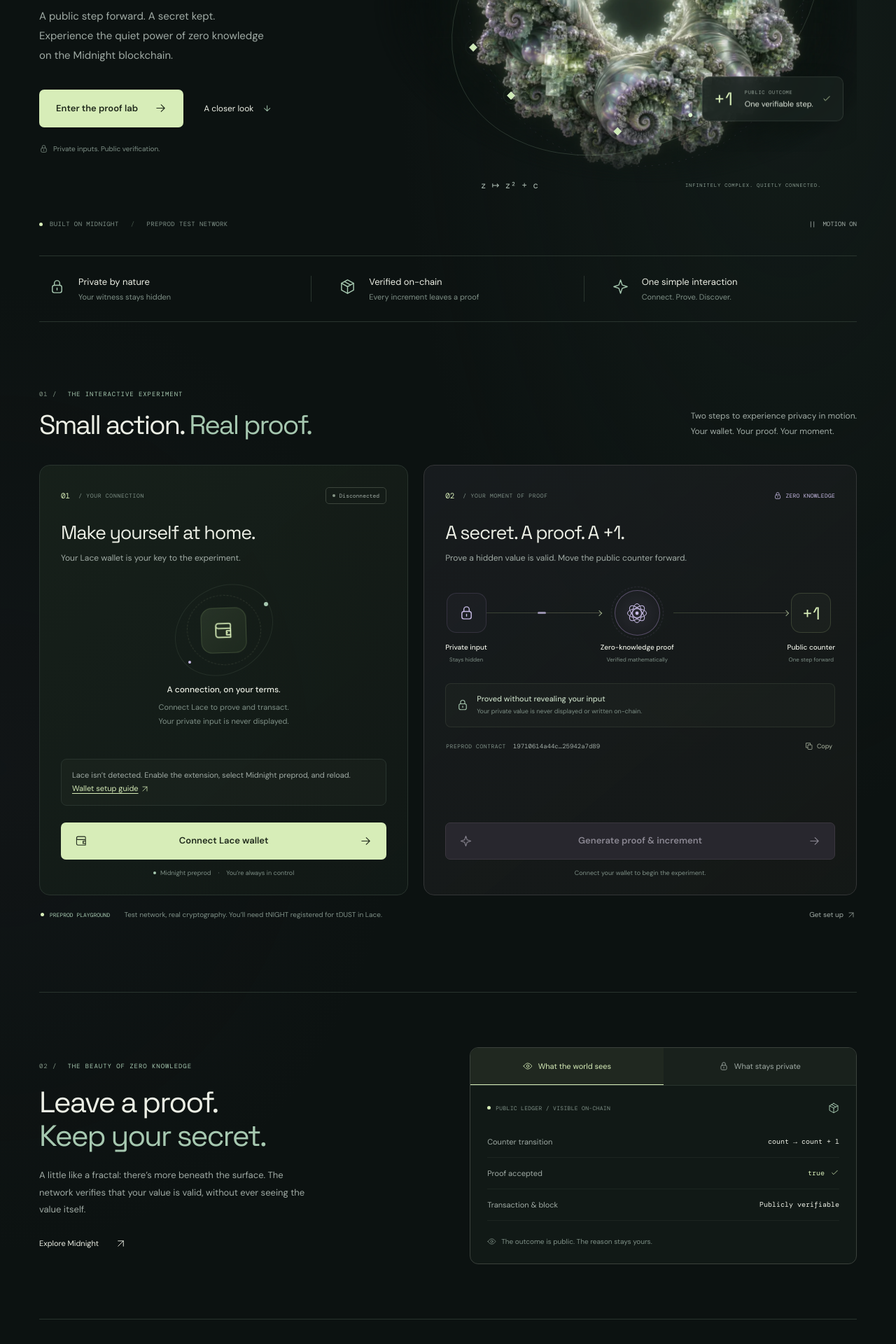
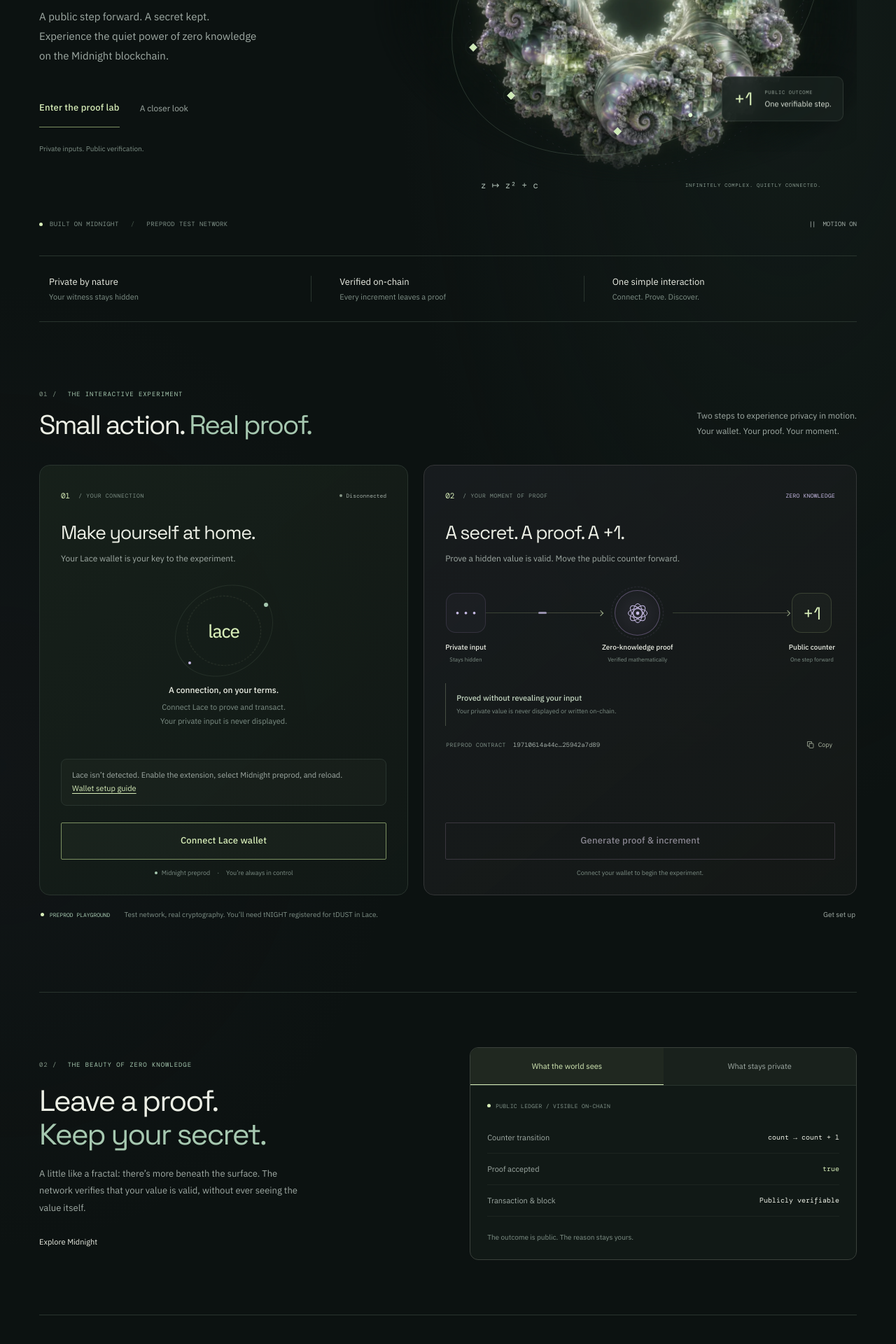
Before and after one commit to ashuujha/midnight-private-counter, a React (Vite) app: page / in a window 1280 px wide. Shown: the part 440-2360 px from the top of the page at 70% size. Built offline with nearby package versions, Linux system fonts and the light colour scheme.

Commit message:
style: refine body typography and simplify interface controls

```diff
--- a/src/App.tsx
+++ b/src/App.tsx
@@ -68,7 +68,7 @@ export default function App() {
             target="_blank"
             rel="noreferrer"
           >
-            Source <Icon name="external" />
+            Source
           </a>
         </nav>
         <a className="header-cta" href="#proof-lab">
@@ -76,7 +76,6 @@ export default function App() {
             className={`tiny-indicator ${status === 'connected' ? '' : 'muted-dot'}`}
           />
           {status === 'connected' ? 'Wallet connected' : 'Launch app'}
-          <Icon name="external" />
         </a>
       </header>
 
@@ -100,14 +99,13 @@ export default function App() {
             </p>
             <div className="hero-actions">
               <a className="button button-primary hero-cta" href="#proof-lab">
-                Enter the proof lab <Icon name="arrow" />
+                Enter the proof lab
               </a>
               <a className="hero-secondary" href="#privacy">
-                A closer look <span>↓</span>
+                A closer look
               </a>
             </div>
             <div className="hero-note">
-              <Icon name="lock" />
               <span>Private inputs. Public verification.</span>
             </div>
           </div>
@@ -140,19 +138,16 @@ export default function App() {
           aria-label="The experiment at a glance"
         >
           <div>
-            <Icon name="lock" />
             <span>Private by nature</span>
             <span className="principle-detail">Your witness stays hidden</span>
           </div>
           <div>
-            <Icon name="cube" />
             <span>Verified on-chain</span>
             <span className="principle-detail">
               Every increment leaves a proof
             </span>
           </div>
           <div>
-            <Icon name="spark" />
             <span>One simple interaction</span>
             <span className="principle-detail">Connect. Prove. Discover.</span>
           </div>
@@ -202,7 +197,7 @@ export default function App() {
               target="_blank"
               rel="noreferrer"
             >
-              Get set up <Icon name="external" />
+              Get set up
             </a>
           </div>
         </section>
@@ -231,14 +226,14 @@ export default function App() {
           target="_blank"
           rel="noreferrer"
         >
-          Documentation <Icon name="external" />
+          Documentation
         </a>
         <a
           href="https://github.com/ashuujha/midnight-private-counter"
           target="_blank"
           rel="noreferrer"
         >
-          GitHub <Icon name="external" />
+          GitHub
         </a>
       </footer>
     </div>
--- a/src/components/CircuitCall.tsx
+++ b/src/components/CircuitCall.tsx
@@ -98,9 +98,7 @@ export function CircuitCall() {
         <span className="step-label">
           02 <span>/ YOUR MOMENT OF PROOF</span>
         </span>
-        <span className="privacy-chip">
-          <Icon name="lock" /> ZERO KNOWLEDGE
-        </span>
+        <span className="privacy-chip">ZERO KNOWLEDGE</span>
       </div>
       <h3 id="circuit-heading">A secret. A proof. A +1.</h3>
       <p className="panel-copy">
@@ -113,7 +111,7 @@ export function CircuitCall() {
       >
         <div className="journey-node">
           <div className="journey-symbol private-symbol">
-            <Icon name="lock" />
+            <span aria-hidden="true">•••</span>
           </div>
           <strong>Private input</strong>
           <span>Stays hidden</span>
@@ -139,7 +137,6 @@ export function CircuitCall() {
       </div>
 
       <div className="privacy-callout">
-        <Icon name="lock" />
         <div>
           <strong>Proved without revealing your input</strong>
           <span>
@@ -216,13 +213,11 @@ export function CircuitCall() {
           onClick={() => void callCircuit()}
           disabled={status !== 'connected' || busy || !addressReady}
         >
-          <Icon name={result ? 'refresh' : 'spark'} />
           {busy
             ? 'Proof in progress…'
             : result
               ? 'Prove another increment'
               : 'Generate proof & increment'}
-          <Icon name="arrow" />
         </button>
         <span className="button-hint">
           {status !== 'connected'
--- a/src/components/FractalScene.tsx
+++ b/src/components/FractalScene.tsx
@@ -1,5 +1,4 @@
 import { useRef, type PointerEvent } from 'react';
-import { Icon } from './Icon';
 
 export function FractalScene({ motion }: { motion: boolean }) {
   const stage = useRef<HTMLDivElement>(null);
@@ -103,9 +102,6 @@ export function FractalScene({ motion }: { motion: boolean }) {
         </svg>
       </div>
       <div className="floating-label label-private">
-        <span className="label-symbol">
-          <Icon name="lock" />
-        </span>
         <div>
           <span>PRIVATE WITNESS</span>
           <strong>Hidden from the chain.</strong>
@@ -118,7 +114,6 @@ export function FractalScene({ motion }: { motion: boolean }) {
           <span>PUBLIC OUTCOME</span>
           <strong>One verifiable step.</strong>
         </div>
-        <Icon name="check" />
       </div>
       <div className="scene-coordinate coordinate-bottom">
         <span>z ↦ z² + c</span>
--- a/src/components/Icon.tsx
+++ b/src/components/Icon.tsx
@@ -1,36 +1,8 @@
 import type { ReactNode, SVGProps } from 'react';
 
-type IconName =
-  | 'arrow'
-  | 'external'
-  | 'wallet'
-  | 'lock'
-  | 'check'
-  | 'copy'
-  | 'refresh'
-  | 'pause'
-  | 'play'
-  | 'cube'
-  | 'code'
-  | 'eye'
-  | 'spark'
-  | 'disconnect';
+type IconName = 'check' | 'copy' | 'refresh' | 'pause' | 'play';
 
 const paths: Record<IconName, ReactNode> = {
-  arrow: <path d="M4 12h15M13 5l7 7-7 7" />,
-  external: <path d="M6 18 18 6M6 6h12v12" />,
-  wallet: (
-    <>
-      <path d="M20 8V5a2 2 0 0 0-2-2H5a3 3 0 0 0 0 6h15v11H5a3 3 0 0 1-3-3V6" />
-      <path d="M20 12h-5v5h5M16 14.5h.1" />
-    </>
-  ),
-  lock: (
-    <>
-      <rect x="5" y="10" width="14" height="11" rx="3" />
-      <path d="M8 10V7a4 4 0 0 1 8 0v3M12 14v3" />
-    </>
-  ),
   check: <path d="m5 12 4 4L19 6" />,
   copy: (
     <>
@@ -43,23 +15,6 @@ const paths: Record<IconName, ReactNode> = {
   ),
   pause: <path d="M8 5v14M16 5v14" />,
   play: <path d="m8 4 12 8-12 8V4Z" />,
-  cube: (
-    <>
-      <path d="m12 2 9 5v10l-9 5-9-5V7l9-5Z" />
-      <path d="m3 7 9 5 9-5M12 12v10M7.5 4.5l9 5" />
-    </>
-  ),
-  code: <path d="m7 7-5 5 5 5M17 7l5 5-5 5M14 4l-4 16" />,
-  eye: (
-    <>
-      <path d="M2 12s4-7 10-7 10 7 10 7-4 7-10 7S2 12 2 12Z" />
-      <circle cx="12" cy="12" r="3" />
-    </>
-  ),
-  spark: (
-    <path d="m12 2 2.5 7.5L22 12l-7.5 2.5L12 22l-2.5-7.5L2 12l7.5-2.5L12 2Z" />
-  ),
-  disconnect: <path d="M9 5H4v14h5M9 12h12m-4-4 4 4-4 4" />,
 };
 
 export function Icon({
--- a/src/components/PrivacyExplainer.tsx
+++ b/src/components/PrivacyExplainer.tsx
@@ -1,5 +1,4 @@
 import { useState, type KeyboardEvent } from 'react';
-import { Icon } from './Icon';
 
 export function PrivacyExplainer() {
   const [view, setView] = useState<'public' | 'private'>('public');
@@ -45,7 +44,7 @@ export function PrivacyExplainer() {
           target="_blank"
           rel="noreferrer"
         >
-          Explore Midnight <Icon name="external" />
+          Explore Midnight
         </a>
       </div>
       <div className="privacy-browser">
@@ -66,7 +65,6 @@ export function PrivacyExplainer() {
               onClick={() => setView(tab)}
               onKeyDown={onTabKey}
             >
-              <Icon name={tab === 'public' ? 'eye' : 'lock'} />
               {tab === 'public' ? 'What the world sees' : 'What stays private'}
             </button>
           ))}
@@ -86,7 +84,6 @@ export function PrivacyExplainer() {
                 ? 'PUBLIC LEDGER / VISIBLE ON-CHAIN'
                 : 'PRIVATE WITNESS / NEVER RENDERED'}
             </span>
-            <Icon name={view === 'public' ? 'cube' : 'lock'} />
           </div>
           {view === 'public' ? (
             <>
@@ -96,18 +93,13 @@ export function PrivacyExplainer() {
               </div>
               <div className="inspector-line">
                 <span>Proof accepted</span>
-                <strong className="accepted">
-                  true <Icon name="check" />
-                </strong>
+                <strong className="accepted">true</strong>
               </div>
               <div className="inspector-line">
                 <span>Transaction &amp; block</span>
                 <strong>Publicly verifiable</strong>
               </div>
-              <p>
-                <Icon name="eye" /> The outcome is public. The reason stays
-                yours.
-              </p>
+              <p>The outcome is public. The reason stays yours.</p>
             </>
           ) : (
             <>
@@ -125,10 +117,7 @@ export function PrivacyExplainer() {
                 <span>On-chain disclosure</span>
                 <strong>Validity only</strong>
               </div>
-              <p>
-                <Icon name="lock" /> This illustration never reads your private
-                input.
-              </p>
+              <p>This illustration never reads your private input.</p>
             </>
           )}
         </div>
--- a/src/components/WalletConnect.tsx
+++ b/src/components/WalletConnect.tsx
@@ -123,7 +123,7 @@ export function WalletConnect() {
                   ? 'Register tNIGHT using Generate tDUST in Lace.'
                   : dustBalance?.balance === 0n
                     ? 'Waiting for DUST to accrue. Keep Lace fully synced.'
-                    : 'Ready for a little zero-knowledge magic.'}
+                    : 'DUST available for transaction fees.'}
             </p>
           </div>
         </div>
@@ -132,9 +132,7 @@ export function WalletConnect() {
           <div className="wallet-orbit" aria-hidden="true">
             <span className="wallet-orbit-ring" />
             <span className="wallet-orbit-ring inner" />
-            <div className="wallet-symbol">
-              <Icon name="wallet" />
-            </div>
+            <span className="wallet-symbol">lace</span>
             <i className="orbit-dot dot-one" />
             <i className="orbit-dot dot-two" />
           </div>
@@ -161,7 +159,7 @@ export function WalletConnect() {
             target="_blank"
             rel="noreferrer"
           >
-            Wallet setup guide <Icon name="external" />
+            Wallet setup guide
           </a>
         </p>
       )}
@@ -175,7 +173,6 @@ export function WalletConnect() {
           onClick={connected ? disconnect : () => void connect()}
           disabled={status === 'detecting' || status === 'connecting'}
         >
-          <Icon name={connected ? 'disconnect' : 'wallet'} />
           {status === 'detecting'
             ? 'Detecting Lace…'
             : status === 'connecting'
@@ -183,7 +180,6 @@ export function WalletConnect() {
               : connected
                 ? 'Disconnect wallet'
                 : 'Connect Lace wallet'}
-          {!connected && <Icon name="arrow" />}
         </button>
         <span className="button-hint">
           <span className="tiny-indicator" /> Midnight {networkId}{' '}
--- a/src/styles.css
+++ b/src/styles.css
@@ -1,6 +1,6 @@
 @font-face {
-  font-family: 'DM Sans';
-  src: url('/fonts/dm-sans-latin.woff2') format('woff2');
+  font-family: 'IBM Plex Sans';
+  src: url('/fonts/ibm-plex-sans-latin.woff2') format('woff2');
   font-style: normal;
   font-weight: 400 700;
   font-display: swap;
@@ -21,7 +21,7 @@
 }
 
 :root {
-  font-family: 'DM Sans', sans-serif;
+  font-family: var(--body);
   color: #ecefe5;
   background: #0c1211;
   font-synthesis: none;
@@ -37,6 +37,7 @@
   --mint: #a6c8b0;
   --lavender: #c8bce6;
   --mono: 'DM Mono', monospace;
+  --body: 'IBM Plex Sans', sans-serif;
   --display: 'Space Grotesk', sans-serif;
 }
 
@@ -160,23 +161,14 @@ svg {
 .lab-footnote a:hover {
   color: var(--lime);
 }
-.main-nav svg {
-  width: 14px;
-  height: 14px;
-}
 .header-cta {
   display: inline-flex;
   align-items: center;
   gap: 12px;
   padding: 13px 18px;
   border: 1px solid #3e4b3f;
-  border-radius: 7px;
+  border-radius: 2px;
   font-size: 12px;
-}
-.header-cta svg {
-  width: 16px;
-  height: 16px;
-  margin-left: 9px;
 }
 .header-cta:hover {
   background: #1e2b22;
@@ -258,63 +250,68 @@ svg {
   min-height: 53px;
   padding: 15px 20px;
   border: 1px solid transparent;
-  border-radius: 7px;
+  border-radius: 2px;
   font-size: 13px;
-  font-weight: 600;
+  font-weight: 500;
+  letter-spacing: 0.015em;
   line-height: 1.4;
 }
 .button-primary {
-  color: #202a1c;
-  background: var(--lime);
+  color: var(--lime);
+  background: #d7edb808;
+  border-color: #7c9062;
 }
 .button-primary:hover:not(:disabled) {
-  background: #e6f6d0;
-  transform: translateY(-2px);
+  background: #d7edb815;
+  border-color: var(--lime);
 }
 .button-secondary {
   color: #bdcbbf;
-  background: #1c2722;
+  background: transparent;
   border-color: #354239;
 }
 .button-secondary:hover:not(:disabled) {
   border-color: var(--mint);
-  background: #283a2c;
+  background: #a6c8b00a;
 }
 .button-lavender {
-  color: #211c2b;
-  background: var(--lavender);
+  color: var(--lavender);
+  background: #c8bce608;
+  border-color: #88769f;
 }
 .button-lavender:hover:not(:disabled) {
-  transform: translateY(-2px);
-  background: #ddd1f7;
+  background: #c8bce615;
+  border-color: var(--lavender);
 }
 .button:disabled {
   color: #8a8792;
-  background: #28272e;
+  background: transparent;
   border-color: #3b373f;
-}
-.button svg {
-  width: 17px;
-  height: 17px;
 }
 .hero-cta {
   width: auto;
-  gap: 24px;
-  padding-inline: 23px;
+  padding: 12px 0;
   min-height: 54px;
+  border: 0;
+  border-bottom: 1px solid #7c9062;
+  border-radius: 0;
+  background: transparent;
+}
+.hero-cta:hover:not(:disabled) {
+  color: var(--ink);
+  background: transparent;
+  border-color: var(--lime);
 }
 .hero-secondary {
   display: inline-flex;
   align-items: center;
   gap: 14px;
   font-size: 12px;
-}
-.hero-secondary span {
-  color: var(--mint);
-  transition: transform 0.3s;
-}
-.hero-secondary:hover span {
-  transform: translateY(4px);
+  min-height: 44px;
+  color: var(--muted);
+}
+.hero-secondary:hover {
+  color: var(--ink);
 }
 .hero-note {
   display: flex;
@@ -323,10 +320,6 @@ svg {
   margin-top: 24px;
   color: var(--subtle);
   font-size: 10px;
-}
-.hero-note svg {
-  width: 13px;
-  height: 13px;
 }
 .hero-bottom {
   position: absolute;
@@ -535,22 +528,6 @@ svg {
   bottom: 19%;
   animation-delay: -4s;
 }
-.label-public > svg {
-  width: 14px;
-  height: 14px;
-  color: var(--lime);
-}
-.label-symbol {
-  display: grid;
-  place-items: center;
-  width: 30px;
-  height: 34px;
-  color: var(--lavender);
-}
-.label-symbol svg {
-  width: 21px;
-  height: 21px;
-}
 .increment-symbol {
   font-family: var(--display);
   font-size: 26px;
@@ -568,7 +545,7 @@ svg {
 }
 .principles-strip > div {
   display: grid;
-  grid-template-columns: 28px auto;
+  grid-template-columns: 1fr;
   gap: 6px 14px;
   padding: 0 40px;
   border-right: 1px solid var(--line);
@@ -578,13 +555,6 @@ svg {
 }
 .principles-strip > div:last-child {
   border: 0;
-}
-.principles-strip svg {
-  grid-row: span 2;
-  color: var(--mint);
-  margin-top: 4px;
-  width: 23px;
-  height: 23px;
 }
 .principles-strip span {
   font-size: 13px;
@@ -668,9 +638,7 @@ svg {
   display: flex;
   align-items: center;
   gap: 6px;
-  padding: 6px 9px;
-  border: 1px solid #3c453c;
-  border-radius: 5px;
+  padding: 6px 0;
   color: var(--muted);
   font-family: var(--mono);
   font-size: 8px;
@@ -682,7 +650,6 @@ svg {
 }
 .status-pill.success {
   color: var(--lime);
-  border-color: #516747;
 }
 .status-pill.success .status-dot {
   background: var(--lime);
@@ -695,10 +662,6 @@ svg {
   font-size: 8px;
   color: var(--lavender);
   letter-spacing: 0.03em;
-}
-.privacy-chip svg {
-  width: 12px;
-  height: 12px;
 }
 .panel h3 {
   margin: 22px 0 9px;
@@ -751,16 +714,11 @@ svg {
   place-items: center;
   height: 65px;
   width: 65px;
-  border-radius: 16px;
   color: var(--lime);
-  background: linear-gradient(135deg, #35433190, #26342380);
-  border: 1px solid #7b926252;
-  transform: rotate(-7deg);
+  font-size: 26px;
+  font-weight: 450;
+  letter-spacing: -0.04em;
   animation: wallet-levitate 8s ease-in-out infinite;
-}
-.wallet-symbol svg {
-  width: 28px;
-  height: 28px;
 }
 .orbit-dot {
   position: absolute;
@@ -793,12 +751,6 @@ svg {
 .panel-action {
   margin-top: auto;
   padding-top: 24px;
-}
-.panel-action .button > svg:last-child:not(:first-child) {
-  margin-left: auto;
-}
-.panel-action .button > svg:first-child {
-  margin-right: auto;
 }
 .button-hint {
   display: flex;
@@ -992,9 +944,11 @@ svg {
   background: #a992c209;
   color: var(--lavender);
 }
-.private-symbol svg {
-  width: 23px;
-  height: 23px;
+.private-symbol {
+  font-family: var(--mono);
+  font-size: 15px;
+  letter-spacing: 3px;
+  padding-left: 3px;
 }
 .proof-symbol {
   position: relative;
@@ -1073,14 +1027,7 @@ svg {
   align-items: center;
   gap: 11px;
   padding: 14px 15px;
-  border: 1px solid #76826930;
-  border-radius: 8px;
-  background: #839b7609;
-}
-.privacy-callout > svg {
-  color: var(--mint);
-  width: 18px;
-  height: 18px;
+  border-left: 1px solid #76826980;
 }
 .privacy-callout > div {
   display: grid;
@@ -1250,10 +1197,6 @@ svg {
   text-decoration: underline;
   text-underline-offset: 3px;
 }
-.help-message svg {
-  width: 12px;
-  height: 12px;
-}
 .configuration-banner {
   margin: 0 0 18px;
 }
@@ -1285,10 +1228,6 @@ svg {
   align-items: center;
   gap: 5px;
   color: var(--muted);
-}
-.lab-footnote svg {
-  width: 12px;
-  height: 12px;
 }
 
 .privacy-section {
@@ -1324,10 +1263,6 @@ svg {
   font-size: 11px;
   margin-top: 15px;
 }
-.text-link svg {
-  width: 15px;
-  height: 15px;
-}
 .privacy-browser {
   border: 1px solid #3b413c;
   border-radius: 12px;
@@ -1364,10 +1299,6 @@ svg {
 .privacy-tabs button:focus-visible {
   outline-offset: -5px;
 }
-.privacy-tabs svg {
-  width: 14px;
-  height: 14px;
-}
 .privacy-inspector {
   padding: 24px;
   animation: arrive 0.35s ease both;
@@ -1382,12 +1313,6 @@ svg {
   letter-spacing: 0.04em;
   margin-bottom: 18px;
 }
-.inspector-title > svg {
-  margin-left: auto;
-  width: 16px;
-  height: 16px;
-  color: var(--mint);
-}
 .inspector-line {
   display: flex;
   align-items: center;
@@ -1412,10 +1337,6 @@ svg {
   gap: 8px;
   color: var(--lime);
 }
-.accepted svg {
-  width: 13px;
-  height: 13px;
-}
 .inspector-line .hidden-witness {
   color: var(--lavender);
   letter-spacing: 5px;
@@ -1428,10 +1349,6 @@ svg {
   font-size: 10px;
   line-height: 1.5;
   margin: 22px 0 0;
-}
-.privacy-inspector > p > svg {
-  width: 13px;
-  height: 13px;
 }
 .closing-note {
   position: relative;
@@ -1497,10 +1414,6 @@ svg {
   align-items: center;
   gap: 5px;
 }
-.site-footer svg {
-  width: 12px;
-  height: 12px;
-}
 .site-footer .footer-brand {
   color: var(--ink);
   font-family: var(--display);
@@ -1510,7 +1423,7 @@ svg {
 }
 .footer-brand > span {
   color: var(--subtle);
-  font-family: 'DM Sans', sans-serif;
+  font-family: var(--body);
   font-size: 9px;
   letter-spacing: 0;
 }
@@ -1565,10 +1478,10 @@ svg {
 @keyframes wallet-levitate {
   0%,
   100% {
-    transform: translateY(-3px) rotate(-7deg);
+    transform: translateY(-3px);
   }
   50% {
-    transform: translateY(3px) rotate(3deg);
+    transform: translateY(3px);
   }
 }
 @keyframes label-float {
@@ -1672,7 +1585,7 @@ svg {
   }
   .hero-cta {
     gap: 16px;
-    padding-inline: 19px;
+    padding-inline: 0;
     font-size: 12px;
   }
   .hero-secondary {
@@ -1743,9 +1656,6 @@ svg {
     gap: 8px;
     font-size: 11px;
   }
-  .header-cta svg {
-    margin-left: 0;
-  }
   .hero {
     min-height: 590px;
   }
@@ -1766,7 +1676,7 @@ svg {
     gap: 16px;
   }
   .hero-cta {
-    padding-inline: 15px;
+    padding-inline: 0;
     gap: 12px;
   }
   .hero-secondary {
@@ -1779,10 +1689,6 @@ svg {
   .floating-label div span {
     font-size: 6px;
   }
-  .label-symbol {
-    width: 23px;
-    height: 28px;
-  }
   .label-private {
     left: 5%;
     top: 20%;
@@ -1805,10 +1711,6 @@ svg {
   }
   .principles-strip .principle-detail {
     font-size: 9px;
-  }
-  .principles-strip svg {
-    width: 20px;
-    height: 20px;
   }
   .lab-section {
     padding-top: 74px;
@@ -1981,7 +1883,7 @@ svg {
   .hero-cta {
     min-height: 49px;
     font-size: 12px;
-    padding-inline: 20px;
+    padding-inline: 0;
   }
   .hero-secondary {
     font-size: 11px;
@@ -2063,15 +1965,9 @@ svg {
   .principles-strip > div:first-child {
     padding: 0;
     border: 0;
-    grid-template-columns: 22px 1fr 1fr;
+    grid-template-columns: 1fr 1fr;
     align-items: center;
     gap: 8px;
-  }
-  .principles-strip svg {
-    grid-row: auto;
-    width: 17px;
-    height: 17px;
-    margin: 0;
   }
   .principles-strip span {
     font-size: 10px;
@@ -2121,7 +2017,7 @@ svg {
   }
   .status-pill {
     font-size: 8px;
-    padding: 6px 8px;
+    padding: 6px 0;
   }
   .wallet-empty {
     min-height: 230px;
@@ -2246,7 +2142,7 @@ svg {
     gap: 20px;
   }
   .hero-cta {
-    padding-inline: 14px;
+    padding-inline: 0;
     gap: 13px;
     font-size: 11px;
   }
@@ -2306,7 +2202,3 @@ svg {
     transform: none !important;
   }
 }
-
-.panel-action .button-secondary > svg:first-child {
-  margin-right: 0;
-}
```
Also changed, not shown: public/fonts/dm-sans-latin.woff2 (deleted), public/fonts/ibm-plex-sans-LICENSE.txt, public/fonts/ibm-plex-sans-latin.woff2 (added), 3 other files (tests, documents, lock files or other folders).
